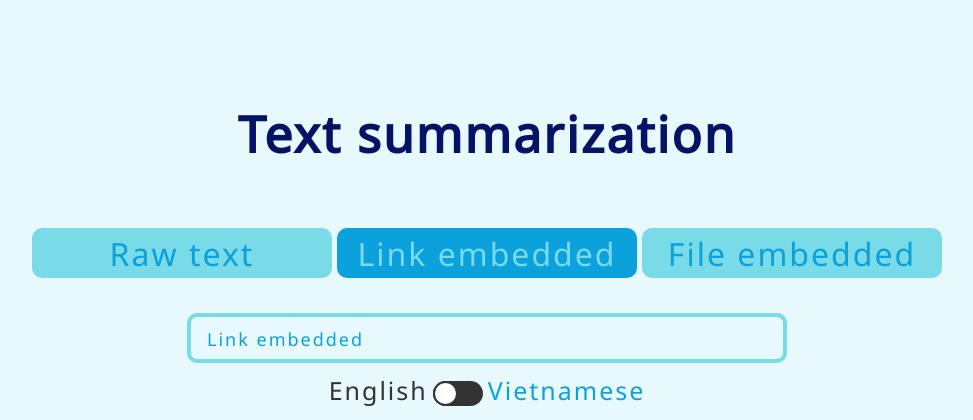
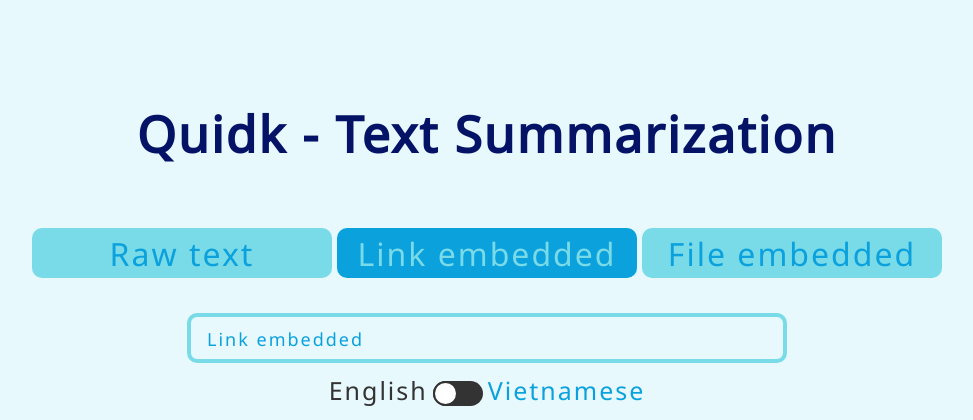
Before and after one commit to phucmap85/Quidk-website, a Flask app: page /linkemb in a window 1280 px wide. Shown: the top 420 px of the page, without its empty margins (153-1126 px from the left). Run offline with Flask 2, Linux system fonts and the light colour scheme.

Commit message:
Update linkemb.html

```diff
--- a/templates/linkemb.html
+++ b/templates/linkemb.html
@@ -1,5 +1,3 @@
-<!-- & c:/Users/ASUS/Documents/Codes/PY/Projects/env/bin/Activate.ps1 -->
-
 <!DOCTYPE html>
 <html>
 <head>
@@ -7,6 +5,7 @@
     <meta name="viewport" content="width=device-width, initial-scale=1.0">
     <title>Quidk</title>
     <script src="https://code.jquery.com/jquery-3.5.1.min.js"></script>
+    <link rel="shortcut icon" icon="image/x-icon" href="/favicon.ico">
     <style>
 
     @import url('https://fonts.googleapis.com/css2?family=Noto+Sans&display=swap');
@@ -251,11 +250,10 @@ body{
         color: #0AA1DD;
     }
     </style>
-
 </head>
 
 <body>
-    <div class = "header" style="color: #051367;"> Text summarization </div>
+    <div class = "header" style="color: #051367;"> Quidk - Text Summarization </div>
 
     <div class ="button">
         <button class="text-btn" onclick="window.location.href = '/home';">Raw text</button>
```
Lines whose indentation alone changed are shown as unchanged.
